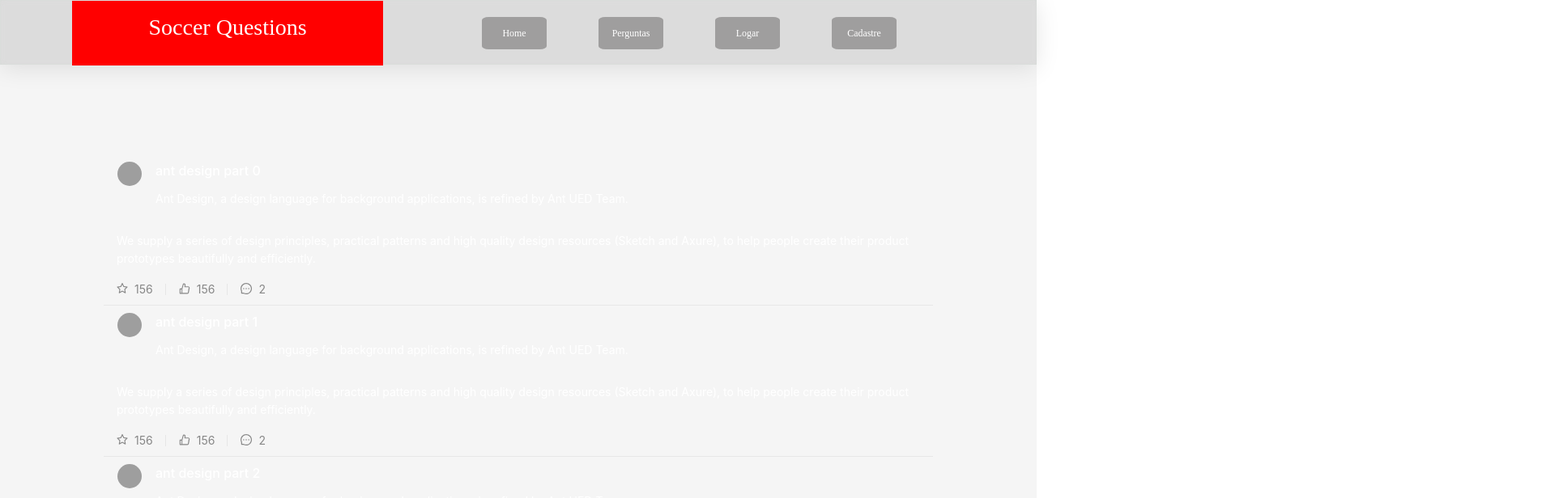
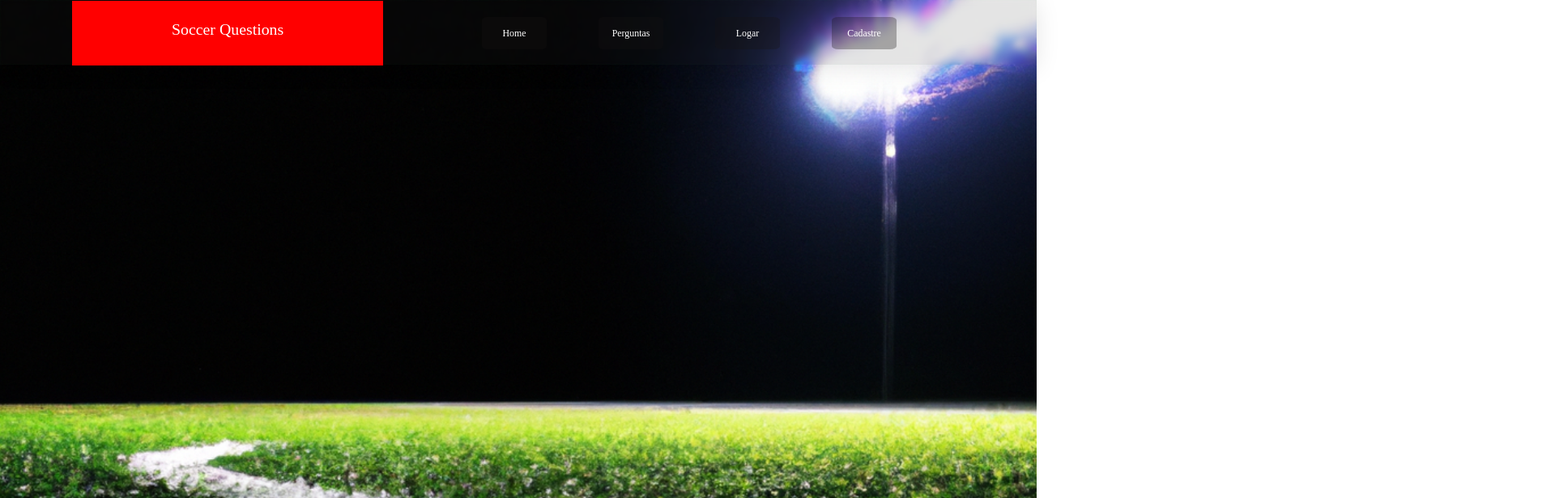
Before and after one commit to RafaelCss/FrontQuiz, a Next.js app: page / in a window 1280 px wide. Shown: the top 616 px of the page at 81% size, 1920 px wide, since content can reach past the window. Built offline with nearby package versions, Linux system fonts and the light colour scheme; grey boxes are pictures that could not be loaded; a web font is replaced by a local one.

Commit message:
04-04 ajustada home

```diff
--- a/src/Components/Container/Central/style.tsx
+++ b/src/Components/Container/Central/style.tsx
@@ -10,10 +10,9 @@ const ContentMod = styled(Content)`
   height: 100%;
   background-size: cover;
   background-position: center;
-
   // background-attachment: fixed;
   // object-fit: cover;
-  //  background-image: url(${CampoDeFutebol.src});
+  background-image: url(${CampoDeFutebol.src});
   // background-repeat:no-repeat;
   //  background-attachment: scroll;
 `;
--- a/src/Components/Container/ListaPerguntas/style.tsx
+++ b/src/Components/Container/Lista/style.tsx
@@ -7,6 +7,7 @@ const ContainerLista = styled.main`
   align-items: center;
   margin-top: 10rem;
   margin-bottom: 10rem;
+  background-color: black;
   width: 80vw;
   height: 100vh;
 `;
--- /dev/null
+++ b/src/Components/Entidade/Home/index.tsx
@@ -0,0 +1,39 @@
+import React from 'react';
+import { Carousel } from 'antd';
+import ContainerLista from '../../Container/Lista/style';
+
+const contentStyle: React.CSSProperties = {
+  margin: 0,
+  height: '160px',
+  color: '#fff',
+  lineHeight: '160px',
+  textAlign: 'center',
+  background: '#364d79',
+};
+
+const Home: React.FC = () => {
+  const onChange = (currentSlide: number) => {
+    console.log(currentSlide);
+  };
+
+  return (
+    <div style={{ display: 'block' }}>
+      <Carousel afterChange={onChange}>
+        <div>
+          <h3 style={contentStyle}>1</h3>
+        </div>
+        <div>
+          <h3 style={contentStyle}>2</h3>
+        </div>
+        <div>
+          <h3 style={contentStyle}>3</h3>
+        </div>
+        <div>
+          <h3 style={contentStyle}>4</h3>
+        </div>
+      </Carousel>
+    </div>
+  );
+};
+
+export default Home;
--- a/src/Components/Entidade/Perguntas/index.tsx
+++ b/src/Components/Entidade/Perguntas/index.tsx
@@ -1,8 +1,7 @@
 import { LikeOutlined, MessageOutlined, StarOutlined } from '@ant-design/icons';
 import { Avatar, List, Space } from 'antd';
 import React from 'react';
-import ContentMod from '../../Container/Central/style';
-import ContainerLista from '../../Container/ListaPerguntas/style';
+import ContainerLista from '../../Container/Lista/style';
 
 const data = Array.from({ length: 23 }).map((_, i) => ({
   href: 'https://ant.design',
@@ -23,7 +22,7 @@ const IconText = ({ icon, text }: { icon: React.FC; text: string }) => (
 
 function ListaPerguntas() {
   return (
-    <ContentMod>
+    <>
       <ContainerLista>
         <List
           itemLayout="vertical"
@@ -54,8 +53,7 @@ function ListaPerguntas() {
                   text="2"
                   key="list-vertical-message"
                 />,
-              ]}
-            >
+              ]}>
               <List.Item.Meta
                 avatar={<Avatar src={item.avatar} />}
                 title={
@@ -72,7 +70,7 @@ function ListaPerguntas() {
           )}
         />
       </ContainerLista>
-    </ContentMod>
+    </>
   );
 }
 
--- a/src/pages/_app.tsx
+++ b/src/pages/_app.tsx
@@ -4,13 +4,16 @@ import 'antd/dist/reset.css';
 import LayoutMod from '../Components/Layout/style';
 import Header from '../Components/Header';
 import Footer from '../Components/Footer';
+import ContentMod from '../Components/Container/Central/style';
 
 export default function App({ Component, pageProps }: AppProps) {
   return (
-    <LayoutMod>
+    <>
       <Header />
-      <Component {...pageProps} />
+      <ContentMod>
+        <Component {...pageProps} />
+      </ContentMod>
       <Footer />
-    </LayoutMod>
+    </>
   );
 }
--- a/src/pages/index.tsx
+++ b/src/pages/index.tsx
@@ -4,10 +4,11 @@ import ListaPerguntas from '../Components/Entidade/Perguntas';
 import Footer from '../Components/Footer';
 import Header from '../Components/Header';
 import LayoutMod from '../Components/Layout/style';
+import Home from '../Components/Entidade/Home';
 
 //import { GlobalStyle } from '../Components/Logo/style';
 
-export default function Home() {
+export default function HomeApp() {
   return (
     <>
       <Head>
@@ -19,7 +20,8 @@ export default function Home() {
         <meta name="viewport" content="width=device-width, initial-scale=1" />
         <link rel="icon" href="/favicon.ico" />
       </Head>
-      <ListaPerguntas />
+
+      <Home />
     </>
   );
 }
```
Also changed, not shown: src/Components/Entidade/Login/index.tsx (+4 -7 lines).
